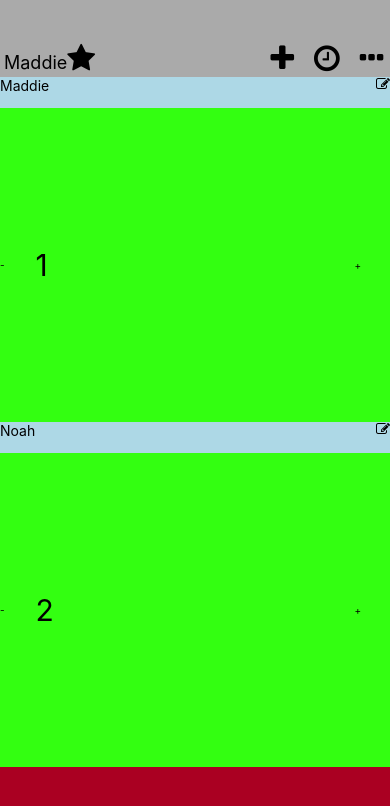
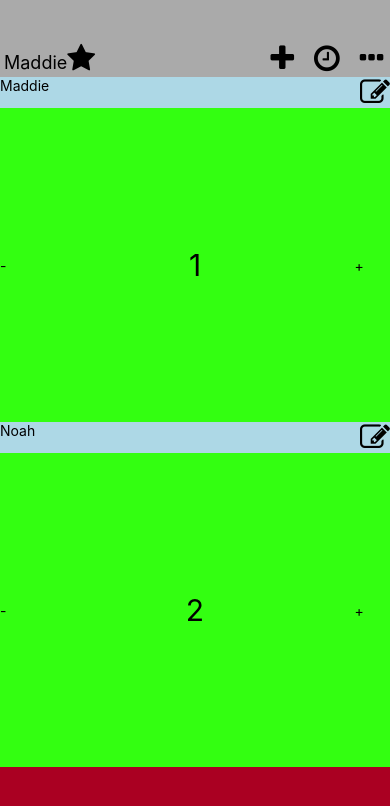
Before and after one commit to nazhot/Score_Counter, a React Native app: screen / in a window 390 px wide. Shown: the top 806 px of the page. Built offline with nearby package versions, Linux system fonts and the light colour scheme.

Commit message:
Added Score Update Function
Score can now be updated for each player. Unfortunately, it is reliant
on all names being different, need to come up with a better way of
storing/changing this data.

```diff
--- a/App.js
+++ b/App.js
@@ -3,20 +3,41 @@ import { StyleSheet, Text, View, SafeAreaView } from 'react-native';
 import NavBar from "./components/NavBar";
 import ScoreContainer from './components/ScoreContainer';
 import BottomNav from './components/BottomNav';
+import { useState } from 'react';
 
 const scoreData = [
-  {
-    player: "Maddie",
-    score: 1,
-  },
-  {
-    player: "Noah",
-    score: 2,
-  }
+
 ];
 
 
 export default function App() {
+
+  const [scoreData, setScoreData] = useState(
+    {
+      "Maddie": {
+        score: 1,
+      },
+      "Noah": {
+        score: 2,
+      }
+    }
+  );
+
+  function updateScoreFunction(player, value) {
+    const playerData    = scoreData[player];
+    const newScore      = playerData.score + value;
+    const newPlayerData = {
+      ...playerData,
+      score: newScore,
+    }
+
+    const newScoreData = {...scoreData}
+    newScoreData[player] = newPlayerData;
+
+    setScoreData(newScoreData);
+  }
+
+
   return (
     <SafeAreaView style={styles.container}>
       <NavBar
@@ -25,6 +46,7 @@ export default function App() {
       </NavBar>
       <ScoreContainer
         data={scoreData}
+        updateScoreFunction={updateScoreFunction}
       >
 
       </ScoreContainer>
--- a/components/ScoreCard.js
+++ b/components/ScoreCard.js
@@ -1,6 +1,6 @@
 import { FontAwesome } from '@expo/vector-icons';
 import { React } from 'react';
-import { StyleSheet, Text, View, Image } from 'react-native';
+import { StyleSheet, Text, View, Image, Pressable } from 'react-native';
 
 const styles = StyleSheet.create({
     container: {
@@ -10,7 +10,7 @@ const styles = StyleSheet.create({
     },
     title: {
         flex: 1,
-        backgroundColor: "lightblue",
+        backgroundColor: "#add8e6",
         flexDirection: "row",
     },
     scoreContainer: {
@@ -28,25 +28,36 @@ const styles = StyleSheet.create({
     score: {
         flex: 9,
         fontSize: 30,
+        textAlign: "center",
     }
 });
 
-const ScoreCard = ( {player, score} ) => {
+const ScoreCard = ( {player, score, updateScoreFunction} ) => {
     return (
         <View style={styles.container}>
             <View style={styles.title}>
                 <Text style={{flex: 1}}>{player}</Text>
                 <FontAwesome
                     name="edit"
-                    size="30"
+                    size={30}
                     color="fff"
                     style={{flex: 1, direction: "rtl"}}
                 />
             </View>
             <View style={styles.scoreContainer}>
-                <Text style={styles.increment}>-</Text>
+                <Pressable
+                onPress={() => updateScoreFunction(player, -1)}
+                style={styles.increment}>
+                    <Text >-</Text>
+                </Pressable>
+
                 <Text style={styles.score}>{score}</Text>
-                <Text style={styles.increment}>+</Text>
+                <Pressable
+                onPress={() => updateScoreFunction(player, 1)}
+                style={styles.increment}>
+                    <Text>+</Text>
+                </Pressable>
+
             </View>
         </View>
     );
--- a/components/ScoreContainer.js
+++ b/components/ScoreContainer.js
@@ -13,15 +13,16 @@ const styles = StyleSheet.create({
  * Using the given data, create the ScoreCard components that will be within this ScoreContainer
  * @param {Array} data Array of object that define the various players and their scores
  */
-function generateScoreCards(dataArray){
+function generateScoreCards(dataObject, updateScoreFunction){
     const scoreCards = [];
     let count = 0;
-    for ( const data of dataArray ) {
+    for ( const player in dataObject ) {
         scoreCards.push(
             <ScoreCard
-                player={data.player}
-                score={data.score}
+                player={player}
+                score={dataObject[player].score}
                 key={count}
+                updateScoreFunction={updateScoreFunction}
             />
         );
         count++;
@@ -30,12 +31,12 @@ function generateScoreCards(dataArray){
 }
 
 
-const ScoreContainer = ( {data} ) => {
+const ScoreContainer = ( {data, updateScoreFunction} ) => {
     return (
         <View
             style={styles.container}
         >
-            {generateScoreCards(data)}
+            {generateScoreCards(data, updateScoreFunction)}
         </View>
     );
 };
```
